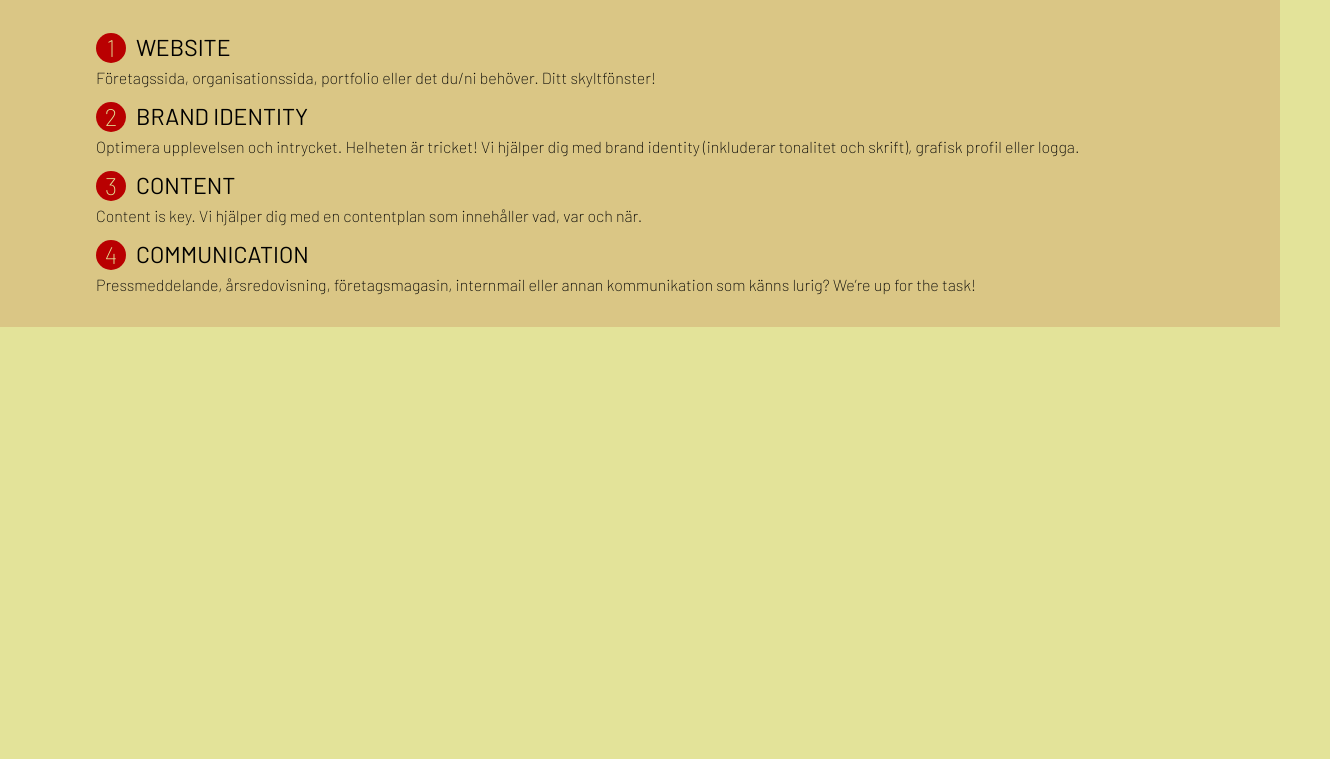
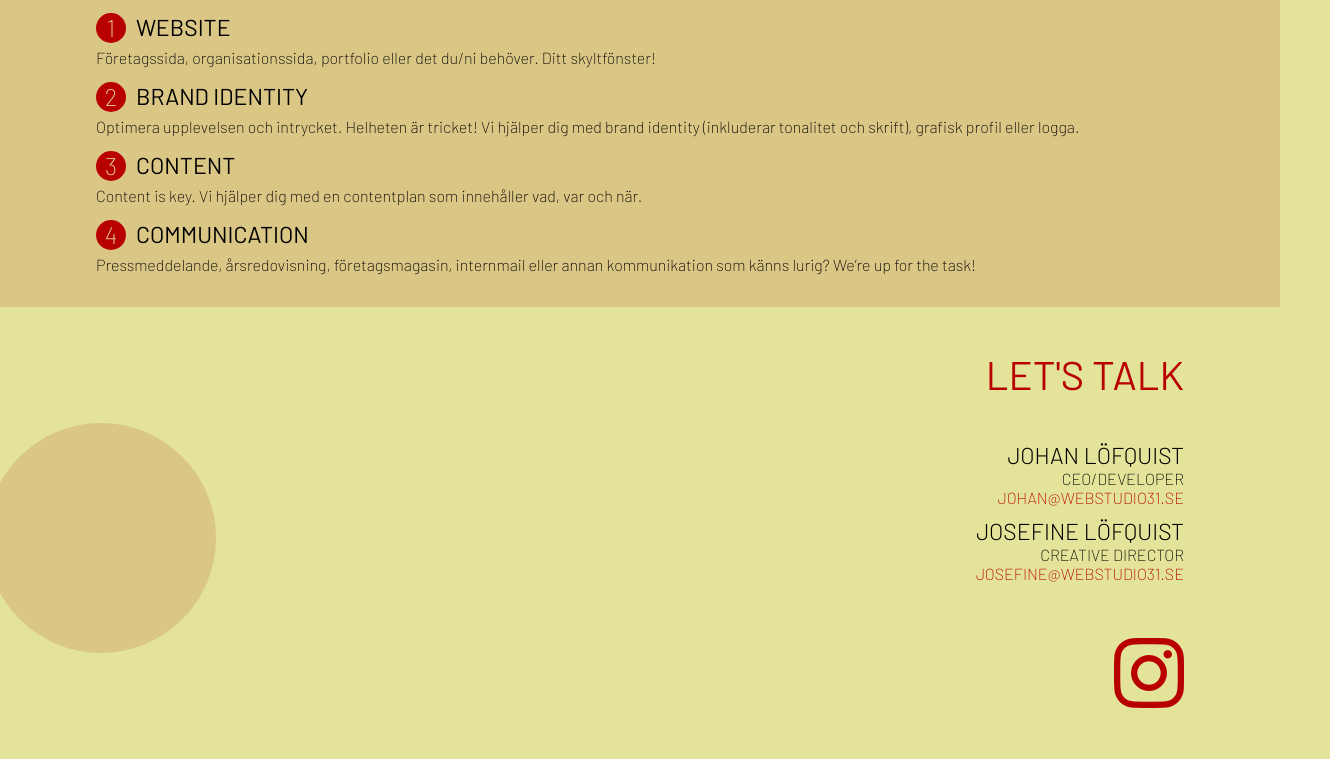
Before and after one commit to johanlofquist/webstudio-31, a plain HTML site: page index.html in a window 1280 px wide. Shown: the part 1285-2044 px from the top of the page, 1330 px wide, since content can reach past the window. Before the commit the page ends 2010 px from the top, so only its background shows below. Drawn offline with Linux system fonts and the light colour scheme.

Commit message:
Bug fixes

```diff
--- a/index.html
+++ b/index.html
@@ -31,10 +31,10 @@
     <!--Big logo-->
     <section class="big__logo">
         <img src="resources/images/ws31logo.png" alt="">
-        <a href="">CONTACT</a>
+        <a href="#kontakt">CONTACT</a>
         <div id="prick1"></div>
         <div id="prick2"></div>
-        <div id="prick3"></div>
+
     </section>
 
     <!--About -->
@@ -46,6 +46,7 @@
         <img id="couple" src="resources/images/couple2.png" alt="">
         <img id="prickar" src="resources/images/streck-mindre.svg" alt="">
         <div id="bakgrund"></div>
+        <div id="prick3"></div>
         </div>
 
     </section>
@@ -87,8 +88,18 @@
     </div>
 
     <!--Contact-->
+    <div id="kontakt"></div>
+    <section class="contact__container">
+        <h1>LET'S TALK</h1>
+        <span class="contact__text"><span class="text__style">JOHAN LÖFQUIST</span><br>CEO/DEVELOPER<br><a href="mailto: johan@webstudio31.se?subject=Let's work together!">JOHAN@WEBSTUDIO31.SE</a></span>
+        <span class="contact__text"><span class="text__style">JOSEFINE LÖFQUIST</span><br>CREATIVE DIRECTOR<br><a href="mailto: josefine@webstudio31.se?subject=Let's work together!">JOSEFINE@WEBSTUDIO31.SE</a></span>
+        <div id="prick4"></div>
+    </section>
 
-    <section class="contact__container">
+    <!--Footer-->
+
+    <section class="footer__container">
+        <a href="https://www.instagram.com/webstudio31.se/"><i class="fa-brands fa-instagram"></i></a>
 
     </section>
 </body>
--- a/resources/css/main.css
+++ b/resources/css/main.css
@@ -15,14 +15,15 @@ body {
     font-family: 'Barlow', sans-serif;
     font-weight: 200;
     margin: 0;
-    height: 2000px;
+    padding: 0;
+    scroll-behavior: smooth;
 }
 
 header {
     display: flex;
     justify-content: space-between;
     width: 100%;
-    margin: 10px auto;
+    margin: 0 auto;
     align-items: center;
     border-bottom: 0.1px solid black;
     position: sticky;
@@ -74,6 +75,8 @@ header i {
     display: flex;
     flex-direction: column;
     align-items: center;
+    position: relative;
+    overflow: clip;
 }
 
 .big__logo img {
@@ -92,14 +95,14 @@ header i {
     text-align: center;
 }
 #prick1 {
-    width: 230px;
-    height: 230px;
+    width: 250px;
+    height: 250px;
     background-color: #DAC685;
     border-radius: 50%;
     position: absolute;
     z-index: -1;
-    top: 20px;
-    right: -50px;
+    top: -40px;
+    right: -60px;
     overflow: hidden;
 }
 #prick2 {
@@ -109,9 +112,8 @@ header i {
     border-radius: 50%;
     position: absolute;
     z-index: -1;
-    top: 250px;
+    top: 170px;
     left: -80px;
-    overflow: hidden;
 }
 #prick3 {
     width: 230px;
@@ -121,7 +123,7 @@ header i {
     position: absolute;
     z-index: -1;
     right: 10px;
-    top: 500px;
+    top: -600px;
 }
 
 .about {
@@ -269,3 +271,53 @@ header i {
   .margin__bottom {
     margin-bottom: 33px;
   }
+
+  .contact__container {
+    display: flex;
+    flex-direction: column;
+    align-items: flex-end;
+    width: 85%;
+    margin: 0 auto;
+    gap: 10px;
+    position: relative;
+  }
+  .contact__container h1{
+    color: var(--ws31red);
+    font-size: 40px;
+    font-weight: 400;
+    margin-top: 43px;
+  }
+  .contact__container a{
+    text-decoration: none;
+    color: var(--ws31red);
+  }
+  .contact__text {
+    text-align: right;
+  }
+  .text__style {
+    font-weight: 300;
+    font-size: 23px;
+  }
+
+  #prick4 {
+    width: 230px;
+    height: 230px;
+    background-color: #DAC685;
+    border-radius: 50%;
+    position: absolute;
+    z-index: -1;
+    left: -110px;
+    bottom: -70px;
+}
+  .footer__container {
+    display: flex;
+    justify-content: flex-end;
+    align-items: center;
+    width: 85%;
+    margin: 0 auto;
+  }
+  .footer__container a{
+    font-size: 80px;
+    margin: 40px 0;
+    color: #B90001;
+}
```
